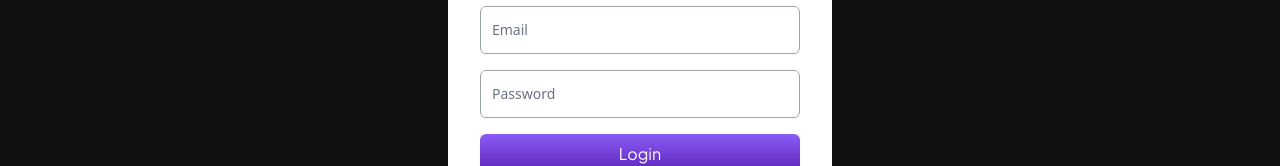
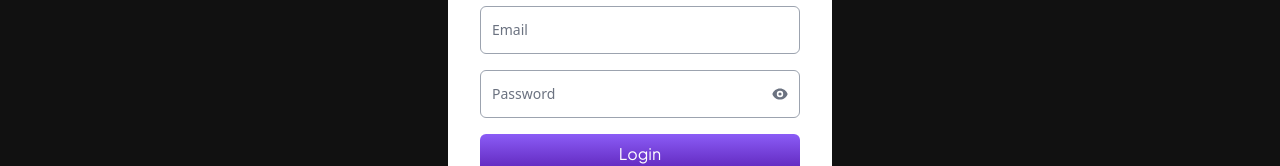
Before and after one commit to demasarvin/looker-app, a React (Vite) app: page /login in a window 1280 px wide. Shown: the part 194-360 px from the top of the page. Built offline with nearby package versions, Linux system fonts and the light colour scheme.

Commit message:
Fix: validation input

```diff
--- a/src/components/FloatingInput.jsx
+++ b/src/components/FloatingInput.jsx
@@ -1,5 +1,5 @@
 // eslint-disable-next-line react/prop-types
-function FloatingInput({ label, type, placeholder, value, onChange }) {
+function FloatingInput({ label, type, placeholder, value, onChange,isRequired }) {
   return (
     <div className="relative mb-4">
       <input
@@ -10,10 +10,13 @@ function FloatingInput({ label, type, placeholder, value, onChange }) {
         placeholder=" "
         value={value}
         onChange={onChange}
+        min={type === 'number' ? 0 : undefined}
+        max={type === 'number' ? 1 : undefined}
+        required={isRequired}
       />
       <label
         htmlFor={label}
-        className="absolute start-1 top-2 z-10 origin-[0] -translate-y-4 scale-75 transform bg-white px-2 text-sm capitalize text-gray-500 duration-300 peer-placeholder-shown:top-1/2 peer-placeholder-shown:-translate-y-1/2 peer-placeholder-shown:scale-100 peer-focus:top-2 peer-focus:-translate-y-4 peer-focus:scale-75 peer-focus:px-2 peer-focus:text-violet-500"
+        className={`absolute start-1 top-2 z-10 origin-[0] -translate-y-4 scale-75 transform bg-white px-2 text-sm capitalize text-gray-500 duration-300 peer-placeholder-shown:top-1/2 peer-placeholder-shown:-translate-y-1/2 peer-placeholder-shown:scale-100 peer-focus:top-2 peer-focus:-translate-y-4 peer-focus:scale-75 peer-focus:px-2 peer-focus:text-violet-500 ${isRequired ? 'required' : ''}`}
       >
         {placeholder}
       </label>
--- a/src/pages/Dashboard/CreateJob.jsx
+++ b/src/pages/Dashboard/CreateJob.jsx
@@ -63,7 +63,7 @@ const CreateJob = () => {
           label="title"
           type="text"
           placeholder="title"
-          required
+          isRequired={true}
         />
         <FloatingInput
           value={input.job_description}
@@ -71,7 +71,7 @@ const CreateJob = () => {
           label="job_description"
           type="text"
           placeholder="job description"
-          required
+          isRequired={true}
         />
         <FloatingInput
           value={input.job_qualification}
@@ -79,7 +79,7 @@ const CreateJob = () => {
           label="job_qualification"
           type="text"
           placeholder="job qualification"
-          required
+          isRequired={true}
         />
         <div className="mb-4 grid gap-x-4 md:grid-cols-2">
           <FloatingInput
@@ -88,7 +88,7 @@ const CreateJob = () => {
             label="job_type"
             type="text"
             placeholder="job type"
-            required
+            isRequired={true}
           />
           <FloatingInput
             value={input.job_tenure}
@@ -96,7 +96,7 @@ const CreateJob = () => {
             label="job_tenure"
             type="text"
             placeholder="job tenure"
-            required
+            isRequired={true}
           />
           <FloatingInput
             value={input.job_status}
@@ -104,7 +104,7 @@ const CreateJob = () => {
             label="job_status"
             type="number"
             placeholder="job status"
-            required
+            isRequired={true}
           />
           <FloatingInput
             value={input.company_name}
@@ -112,7 +112,7 @@ const CreateJob = () => {
             label="company_name"
             type="text"
             placeholder="company name"
-            required
+            isRequired={true}
           />
           <FloatingInput
             value={input.company_image_url}
@@ -120,7 +120,7 @@ const CreateJob = () => {
             label="company_image_url"
             type="text"
             placeholder="company image URL"
-            required
+            isRequired={true}
           />
           <FloatingInput
             value={input.company_city}
@@ -128,7 +128,7 @@ const CreateJob = () => {
             label="company_city"
             type="text"
             placeholder="company city"
-            required
+            isRequired={true}
           />
           <FloatingInput
             value={input.salary_min}
@@ -136,7 +136,7 @@ const CreateJob = () => {
             label="salary_min"
             type="number"
             placeholder="min salary"
-            required
+            isRequired={true}
           />
           <FloatingInput
             value={input.salary_max}
@@ -144,7 +144,7 @@ const CreateJob = () => {
             label="salary_max"
             type="number"
             placeholder="max salary"
-            required
+            isRequired={true}
           />
         </div>
         <div className="mb-4 w-full text-center text-white">
--- a/src/pages/Login.jsx
+++ b/src/pages/Login.jsx
@@ -4,6 +4,7 @@ import FloatingInput from "../components/FloatingInput";
 import { useState } from "react";
 import axios from "axios";
 import Cookies from "js-cookie";
+import { HiEye, HiEyeOff } from "react-icons/hi";
 
 function Login() {
   const navigateTo = useNavigate();
@@ -11,6 +12,7 @@ function Login() {
     email: "",
     password: "",
   });
+  const [showPassword, setShowPassword] = useState(false);
 
   const handleInput = (e) => {
     const { name, value } = e.target;
@@ -36,6 +38,9 @@ function Login() {
       console.log(error.response.data);
     }
   };
+  const handleTogglePassword = () => {
+    setShowPassword((prevShowPassword) => !prevShowPassword);
+  };
   return (
     <div className="flex items-center justify-center">
       <form
@@ -51,20 +56,38 @@ function Login() {
           label="email"
           type="email"
           placeholder="email"
+          isRequired={true}
         />
-        <FloatingInput
-          value={input.password}
-          onChange={handleInput}
-          label="password"
-          type="password"
-          placeholder="password"
-        />
+        <div className="relative mb-4">
+          <input
+            type={showPassword ? "text" : "password"}
+            id="password"
+            name="password"
+            className="peer block w-full appearance-none rounded-md border border-gray-400 bg-transparent px-2.5 pb-2.5 pt-4 text-sm text-gray-900 focus:border-violet-500 focus:outline-none focus:ring-0"
+            placeholder=" "
+            value={input.password}
+            onChange={handleInput}
+            required={true}
+          />
+          <label
+            htmlFor="password"
+            className="absolute start-1 top-2 z-10 origin-[0] -translate-y-4 scale-75 transform bg-white px-2 text-sm capitalize text-gray-500 duration-300 peer-placeholder-shown:top-1/2 peer-placeholder-shown:-translate-y-1/2 peer-placeholder-shown:scale-100 peer-focus:top-2 peer-focus:-translate-y-4 peer-focus:scale-75 peer-focus:px-2 peer-focus:text-violet-500 required"
+          >
+            Password
+          </label>
+          <div
+            className="absolute end-3 top-4 cursor-pointer text-gray-500"
+            onClick={handleTogglePassword}
+          >
+            {showPassword ? <HiEyeOff /> : <HiEye />}
+          </div>
+        </div>
         <div className="mb-4 w-full text-center text-white">
           <Button type="submit" name={"Login"} />
         </div>
         <p className="font-primary text-sm">
           Don’t have an account yet? {""}
-          <Link to="/login" className="text-violet-500">
+          <Link to="/register" className="text-violet-500">
             Register
           </Link>
         </p>
--- a/src/pages/Register.jsx
+++ b/src/pages/Register.jsx
@@ -4,6 +4,7 @@ import FloatingInput from "../components/FloatingInput";
 import { useState } from "react";
 import axios from "axios";
 import Cookies from "js-cookie";
+import { HiEye, HiEyeOff } from "react-icons/hi";
 
 function Register() {
   const navigateTo = useNavigate();
@@ -14,6 +15,8 @@ function Register() {
     email: "",
     password: "",
   });
+
+  const [showPassword, setShowPassword] = useState(false);
 
   const handleInput = (e) => {
     const { name, value } = e.target;
@@ -38,6 +41,9 @@ function Register() {
       console.log(error.response.data);
     }
   };
+  const handleTogglePassword = () => {
+    setShowPassword((prevShowPassword) => !prevShowPassword);
+  };
   return (
     <div className="flex items-center justify-center">
       <form
@@ -54,6 +60,7 @@ function Register() {
           label="name"
           type="text"
           placeholder="name"
+          isRequired={true}
         />
         <FloatingInput
           value={input.imageUrl}
@@ -61,6 +68,7 @@ function Register() {
           label="imageUrl"
           type="text"
           placeholder="image URL"
+          isRequired={true}
         />
         <FloatingInput
           value={input.email}
@@ -68,14 +76,32 @@ function Register() {
           label="email"
           type="email"
           placeholder="email"
+          isRequired={true}
         />
-        <FloatingInput
-          value={input.password}
-          onChange={handleInput}
-          label="password"
-          type="password"
-          placeholder="password"
-        />
+        <div className="relative mb-4">
+          <input
+            type={showPassword ? "text" : "password"}
+            id="password"
+            name="password"
+            className="peer block w-full appearance-none rounded-md border border-gray-400 bg-transparent px-2.5 pb-2.5 pt-4 text-sm text-gray-900 focus:border-violet-500 focus:outline-none focus:ring-0"
+            placeholder=" "
+            value={input.password}
+            onChange={handleInput}
+            required={true}
+          />
+          <label
+            htmlFor="password"
+            className="required absolute start-1 top-2 z-10 origin-[0] -translate-y-4 scale-75 transform bg-white px-2 text-sm capitalize text-gray-500 duration-300 peer-placeholder-shown:top-1/2 peer-placeholder-shown:-translate-y-1/2 peer-placeholder-shown:scale-100 peer-focus:top-2 peer-focus:-translate-y-4 peer-focus:scale-75 peer-focus:px-2 peer-focus:text-violet-500"
+          >
+            Password
+          </label>
+          <div
+            className="absolute end-3 top-4 cursor-pointer text-gray-500"
+            onClick={handleTogglePassword}
+          >
+            {showPassword ? <HiEyeOff /> : <HiEye />}
+          </div>
+        </div>
         <div className="mb-4 w-full text-center text-white">
           <Button type="submit" name={"Register"} />
         </div>
```
